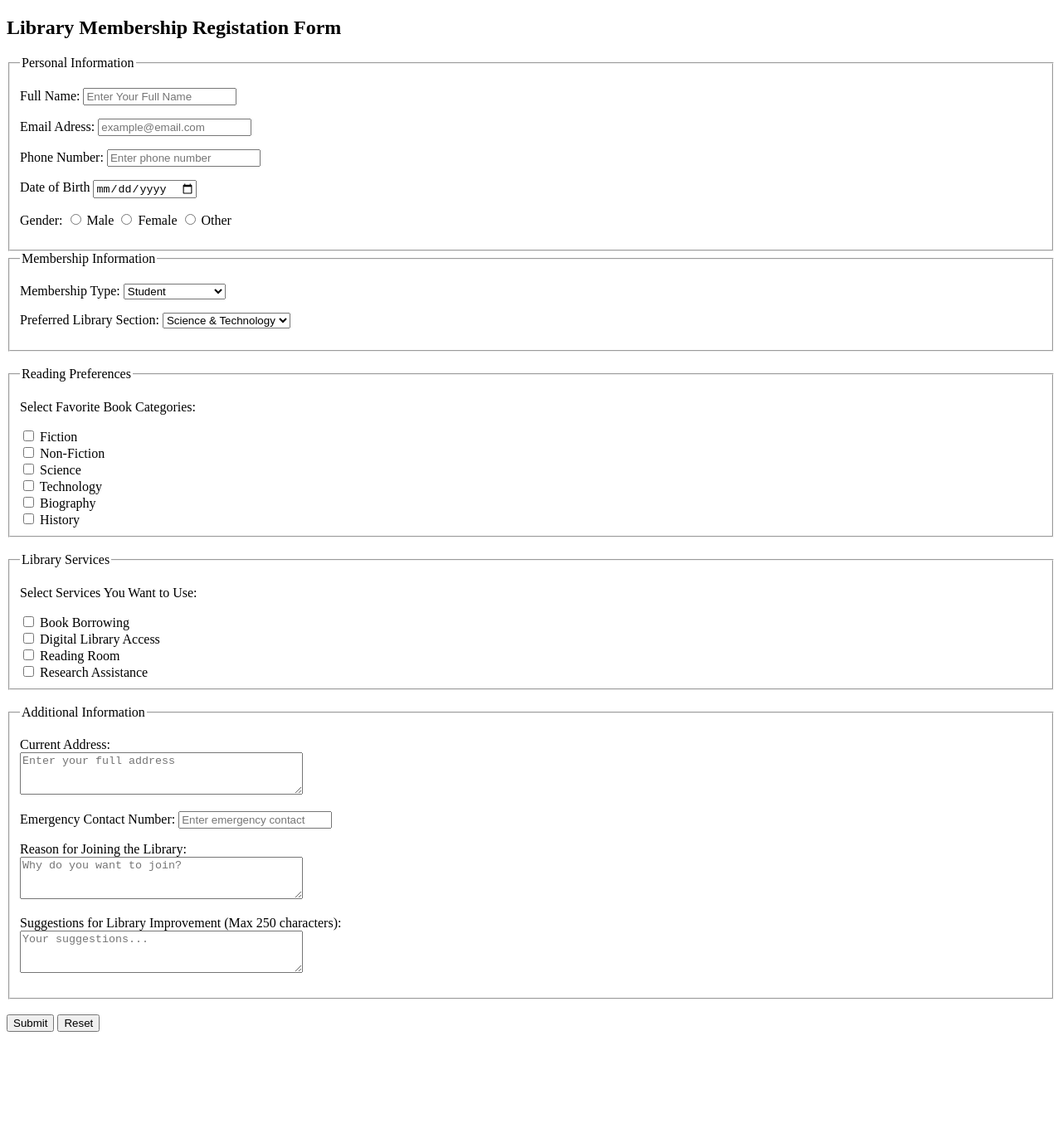
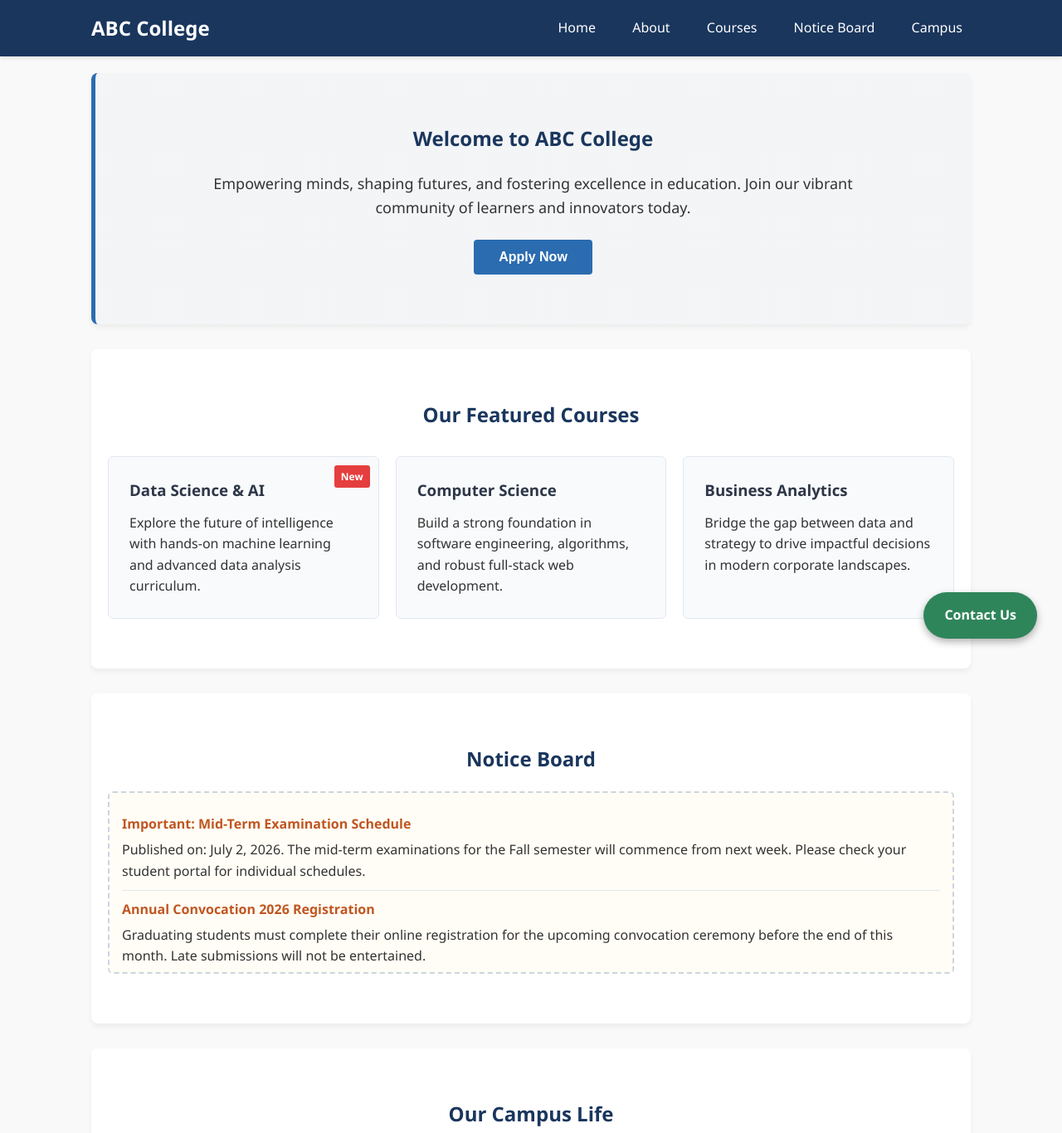
Before and after one commit to sadik773/Web_Tech-_SM2526, a plain HTML site: page index.html in a window 1280 px wide. Shown: the top 1366 px of the page at 83% size. Before the commit the page ends 1252 px from the top, so only its background shows below. Drawn offline with Linux system fonts and the light colour scheme.

Commit message:
WT LAB _4

```diff
--- a/index.html
+++ b/index.html
@@ -3,213 +3,110 @@
 <head>
     <meta charset="UTF-8">
     <meta name="viewport" content="width=device-width, initial-scale=1.0">
-    <title>Libreary membership Regestration Form</title>
+    <title>ABC College | Welcome</title>
+    <!-- External CSS link matching the required filename -->
+    <link rel="stylesheet" href="style.css">
 </head>
 <body>
 
-    <h2> Library Membership Registation Form</h2>
+    <!-- Fixed/Sticky Contact Button -->
+    <a href="#contact" class="fixed-contact-btn">Contact Us</a>
 
-   <fieldset>
-            <legend>Personal Information</legend>
+    <!-- Header Section -->
+    <header class="main-header">
+        <div class="header-container">
+            <h1 id="college-logo">ABC College</h1>
+            <nav class="nav-menu">
+                <ul>
+                    <li><a href="#home">Home</a></li>
+                    <li><a href="#about">About</a></li>
+                    <li><a href="#courses">Courses</a></li>
+                    <li><a href="#notices">Notice Board</a></li>
+                    <li><a href="#campus">Campus</a></li>
+                </ul>
+            </nav>
+        </div>
+    </header>
 
+    <!-- Main Content Wrapper -->
+    <main class="content-wrapper">
 
-            <p>
-                <label for="fullname">Full Name:</label>
-                <input type="text"  id="fullname"   name="fullname"  placeholder="Enter Your Full Name"  required>
-            </p>
+        <!-- Welcome Section -->
+        <section id="home" class="welcome-section">
+            <h2>Welcome to ABC College</h2>
+            <p>Empowering minds, shaping futures, and fostering excellence in education. Join our vibrant community of learners and innovators today.</p>
+            <button class="btn-primary">Apply Now</button>
+        </section>
 
+        <!-- Courses Section -->
+        <section id="courses" class="courses-section">
+            <h2 class="section-title">Our Featured Courses</h2>
+            <div class="courses-grid">
+                <!-- Course Card 1 with 'New' Badge -->
+                <div class="course-card">
+                    <span class="badge-new">New</span>
+                    <h3>Data Science & AI</h3>
+                    <p>Explore the future of intelligence with hands-on machine learning and advanced data analysis curriculum.</p>
+                </div>
+                <!-- Course Card 2 -->
+                <div class="course-card">
+                    <h3>Computer Science</h3>
+                    <p>Build a strong foundation in software engineering, algorithms, and robust full-stack web development.</p>
+                </div>
+                <!-- Course Card 3 -->
+                <div class="course-card">
+                    <h3>Business Analytics</h3>
+                    <p>Bridge the gap between data and strategy to drive impactful decisions in modern corporate landscapes.</p>
+                </div>
+            </div>
+        </section>
 
-            <p>
-                <label for="memberid>Membership ID:</label>
-                <input type="text" id="memberid" name="memberid" placeholder="e.g., ID-12345" required>
-            </p>
+        <!-- Notice Board Section -->
+        <section id="notices" class="notice-section">
+            <h2>Notice Board</h2>
+            <!-- Box demonstrating fixed height and overflow scroll -->
+            <div class="notice-board-box">
+                <div class="notice-item">
+                    <h4>Important: Mid-Term Examination Schedule</h4>
+                    <p>Published on: July 2, 2026. The mid-term examinations for the Fall semester will commence from next week. Please check your student portal for individual schedules.</p>
+                </div>
+                <hr>
+                <div class="notice-item">
+                    <h4>Annual Convocation 2026 Registration</h4>
+                    <p>Graduating students must complete their online registration for the upcoming convocation ceremony before the end of this month. Late submissions will not be entertained.</p>
+                </div>
+                <hr>
+                <div class="notice-item">
+                    <h4>Scholarship Applications Open</h4>
+                    <p>Applications for merit-based and need-based financial aid for the next academic year are now being accepted. Submit your documents to the registrar office.</p>
+                </div>
+            </div>
+        </section>
 
+        <!-- Campus Section -->
+        <section id="campus" class="campus-section">
+            <h2>Our Campus Life</h2>
+            <div class="campus-container">
+                <!-- Image Placeholder -->
+                <div class="campus-image-placeholder">
+                    <p>[ Campus Image Area ]</p>
+                </div>
+                <!-- Overlapping Information Box -->
+                <div class="campus-overlay-box">
+                    <h3>State-of-the-Art Infrastructure</h3>
+                    <p>Our campus provides modern labs, extensive libraries, and interactive spaces designed to enhance collaboration and creative learning experiences.</p>
+                </div>
+            </div>
+        </section>
 
-            <p>
-                <label for="email">Email Adress:</label>
-                <input type="email" id="email" name="email" placeholder="example@email.com" required>
-            </p>
+    </main>
 
+    <!-- Footer Section -->
+    <footer id="contact" class="main-footer">
+        <p class="footer-title">ABC College</p>
+        <p>Email: info@abccollege.edu | Phone: +1 (555) 123-4567</p>
+        <p class="footer-copyright">&copy; 2026 ABC College. All Rights Reserved.</p>
+    </footer>
 
-            <p>
-                <label for="phone">Phone Number:</label>
-                <input type="tel" id="phone" name="phone" placeholder="Enter phone number" required>
-            </p>
-
-
-            <p>
-                <label for="dob">Date of Birth</label>
-                <input type="date" id="dob" name="dob" required>
-            </p>
-
-
-            <p>
-                <label>Gender:</label>
-                <input type="radio" id="male" name="gender" value="Male">
-                <label for="male">Male</label>
-
-
-                <input type="radio" id="female" name="gender" value="Female">
-                <label for="female">Female</label>
-
-                <input type="radio" id="other" name="gender" value="Other">
-                <label for="other">Other</label>
-            </p>
-
-        </fieldset>
-
-
-
-  <fieldset>
-            <legend>Membership Information</legend>
-
-
-            <p>
-                <label for="membership_type">Membership Type:</label>
-                <select id="membership_type" name="membership_type">
-
-
-
-                    <option value="student" selected>Student</option>
-
-                    <option value="faculty">Faculty</option>
-
-                    <option value="researcher">Researcher</option>
-
-                    <option value="general">General Member</option>
-
-
-                </select>
-            </p>
-
-
-
-            <p>
-                <label for="library_section">Preferred Library Section:</label>
-
-                <select id="library_section" name="library_section">
-
-
-                    <option value="science_tech">Science & Technology</option>
-
-                    <option value="literature">Literature</option>
-
-                    <option value="business">Business Studies</option>
-
-                    <option value="history">History</option>
-
-                    <option value="arts_culture">Arts & Culture</option>
-
-
-                </select>
-            </p>
-
-
-        </fieldset>  <br>
-
-
-
-
-  <fieldset>
-            <legend>Reading Preferences</legend>
-
-            <p>Select Favorite Book Categories:</p>
-
-            <input type="checkbox"  id="cat_fiction"   name="category" value="Fiction">
-            <label for="cat_fiction">Fiction</label><br>
-
-
-            <input type="checkbox" id="cat_nonfiction" name="category" value="Non-Fiction">
-            <label for="cat_nonfiction">Non-Fiction</label><br>
-
-
-            <input type="checkbox" id="cat_science" name="category" value="Science">
-            <label for="cat_science">Science</label><br>
-
-
-            <input type="checkbox" id="cat_tech" name="category" value="Technology">
-            <label for="cat_tech">Technology</label><br>
-
-
-            <input type="checkbox" id="cat_biography" name="category" value="Biography">
-            <label for="cat_biography">Biography</label><br>
-
-
-            <input type="checkbox" id="cat_history" name="category" value="History">
-            <label for="cat_history">History</label>
-
-
-  </fieldset><br>
-
-
-
-<fieldset>
-
-            <legend>Library Services</legend>
-            <p>Select Services You Want to Use:</p>
-
-
-
-            <input type="checkbox"  id="srv_borrow" name="services" value="Book Borrowing">
-            <label for="srv_borrow">Book Borrowing</label><br>
-
-
-            <input type="checkbox" id="srv_digital" name="services" value="Digital Library Access">
-            <label for="srv_digital">Digital Library Access</label><br>
-
-
-            <input type="checkbox" id="srv_room" name="services" value="Reading Room">
-            <label for="srv_room">Reading Room</label><br>
-
-
-            <input type="checkbox" id="srv_research" name="services" value="Research Assistance">
-            <label for="srv_research">Research Assistance</label>
-
-
-        </fieldset><br>
-
-<fieldset>
-            <legend>Additional Information</legend>
-
-
-            <p>
-                <label for="address">Current Address:</label><br>
-                <textarea id="address" name="address" rows="3" cols="40" placeholder="Enter your full address"></textarea>
-            </p>
-
-
-
-            <p>
-                <label for="emergency_phone">Emergency Contact Number:</label>
-                <input type="tel" id="emergency_phone" name="emergency_phone" placeholder="Enter emergency contact">
-            </p>
-
-
-            <p>
-                <label for="reason">Reason for Joining the Library:</label><br>
-                <textarea id="reason" name="reason" rows="3" cols="40" placeholder="Why do you want to join?"></textarea>
-            </p>
-
-
-            <p>
-                <label for="suggestions">Suggestions for Library Improvement (Max 250 characters):</label><br>
-                <textarea id="suggestions" name="suggestions" rows="3" cols="40" maxlength="250" placeholder="Your suggestions..."></textarea>
-            </p>
-
-
-        </fieldset>
-
-        <br>
-
-        <button type="submit">Submit</button>
-        <button type="reset">Reset</button>
-
-
-
-
-
-
-
-    </from>
 </body>
 </html>
--- /dev/null
+++ b/style.css
@@ -0,0 +1,279 @@
+/* ==========================================================================
+   1. Universal Selector & Global Resets
+   ========================================================================== */
+* {
+    margin: 0;
+    padding: 0;
+    box-sizing: border-box;
+}
+
+body {
+    font-family: 'Segoe UI', Tahoma, Geneva, Verdana, sans-serif;
+    line-height: 1.6;
+    color: #333;
+    background-color: #f9f9f9;
+}
+
+/* ==========================================================================
+   2. Layout & Positioning Basics
+   ========================================================================== */
+.content-wrapper {
+    max-width: 1100px; /* Use of max-width */
+    margin: 0 auto;    /* Box Model layout centering */
+    padding: 20px;
+}
+
+section {
+    padding: 60px 20px;
+    margin-bottom: 30px;
+    background: #ffffff;
+    border-radius: 8px;
+    box-shadow: 0 4px 6px rgba(0,0,0,0.05);
+}
+
+/* Group Selector applied for section headings */
+.welcome-section h2, .courses-section h2, .notice-section h2, .campus-section h2 {
+    color: #1a365d;
+    margin-bottom: 20px;
+    text-align: center;
+}
+
+/* ==========================================================================
+   3. Header & Navigation (Sticky & Display concepts)
+   ========================================================================== */
+.main-header {
+    background-color: #1a365d;
+    color: #ffffff;
+    position: sticky; /* Position concept */
+    top: 0;
+    z-index: 100;    /* High z-index to keep header above content */
+    box-shadow: 0 2px 5px rgba(0,0,0,0.1);
+}
+
+.header-container {
+    max-width: 1100px;
+    margin: 0 auto;
+    display: flex;
+    justify-content: space-between;
+    align-items: center;
+    padding: 15px 20px;
+}
+
+/* ID Selector */
+#college-logo {
+    font-size: 24px;
+    font-weight: bold;
+}
+
+/* Element & Inline-block usage */
+.nav-menu ul {
+    list-style: none;
+}
+
+.nav-menu ul li {
+    display: inline-block; /* Display concept */
+    margin-left: 20px;
+}
+
+.nav-menu ul li a {
+    color: #ffffff;
+    text-decoration: none;
+    font-weight: 500;
+    padding: 5px 10px;
+    transition: color 0.3s;
+}
+
+.nav-menu ul li a:hover {
+    color: #cbd5e1;
+}
+
+/* ==========================================================================
+   4. Welcome Section
+   ========================================================================== */
+.welcome-section {
+    text-align: center;
+    background: linear-gradient(rgba(26, 54, 93, 0.05), rgba(26, 54, 93, 0.05)), #ffffff;
+    border-left: 5px solid #2b6cb0;
+}
+
+.welcome-section p {
+    font-size: 18px;
+    max-width: 800px;
+    margin: 0 auto 25px auto;
+}
+
+.btn-primary {
+    background-color: #2b6cb0;
+    color: white;
+    border: none;
+    padding: 12px 30px;
+    font-size: 16px;
+    border-radius: 4px;
+    cursor: pointer;
+    font-weight: bold;
+}
+
+.btn-primary:hover {
+    background-color: #2c5282;
+}
+
+/* ==========================================================================
+   5. Courses Section (Box Model & Absolute Positioning)
+   ========================================================================== */
+.courses-grid {
+    display: flex;
+    gap: 20px;
+    justify-content: space-between;
+    flex-wrap: wrap;
+}
+
+/* Class Selector */
+.course-card {
+    flex: 1;
+    min-width: 280px;
+    background: #f8fafc;
+    border: 1px solid #e2e8f0; /* Box model border */
+    padding: 25px;            /* Box model padding */
+    margin-top: 10px;         /* Box model margin */
+    border-radius: 6px;
+    position: relative;       /* Context for Absolute badge position */
+}
+
+/* Absolute badge position usage */
+.badge-new {
+    position: absolute;
+    top: 10px;
+    right: 10px;
+    background-color: #e53e3e;
+    color: white;
+    font-size: 12px;
+    font-weight: bold;
+    padding: 4px 8px;
+    border-radius: 3px;
+    z-index: 10;
+}
+
+.course-card h3 {
+    margin-bottom: 12px;
+    color: #2d3748;
+}
+
+/* ==========================================================================
+   6. Notice Board Section (Overflow usage)
+   ========================================================================== */
+.notice-board-box {
+    height: 220px;       /* Fixed height requirement */
+    overflow-y: scroll;  /* Overflow concept demonstration */
+    border: 2px dashed #cbd5e1;
+    padding: 15px;
+    background-color: #fffdf5;
+    border-radius: 6px;
+}
+
+.notice-item {
+    padding: 10px 0;
+}
+
+.notice-item h4 {
+    color: #c05621;
+    margin-bottom: 5px;
+}
+
+hr {
+    border: 0;
+    height: 1px;
+    background: #e2e8f0;
+}
+
+/* ==========================================================================
+   7. Campus Section (Overlapping Elements & z-index)
+   ========================================================================== */
+.campus-container {
+    position: relative; /* Context for overlapping absolute box */
+    height: 350px;
+    margin-top: 20px;
+}
+
+/* Image Placeholder Base Layer */
+.campus-image-placeholder {
+    width: 85%;
+    height: 300px;
+    background-color: #cbd5e1;
+    display: flex;
+    align-items: center;
+    justify-content: center;
+    color: #475569;
+    font-weight: bold;
+    border-radius: 6px;
+    position: absolute;
+    top: 0;
+    left: 0;
+    z-index: 1; /* Underneath the info card */
+}
+
+/* Overlapping Info Box Top Layer */
+.campus-overlay-box {
+    position: absolute;
+    bottom: 0;
+    right: 0;
+    width: 40%;
+    min-width: 280px;
+    background-color: #1a365d;
+    color: #ffffff;
+    padding: 25px;
+    border-radius: 6px;
+    box-shadow: 0 10px 20px rgba(0,0,0,0.2);
+    z-index: 5; /* Higher z-index to force overlap */
+}
+
+.campus-overlay-box h3 {
+    margin-bottom: 10px;
+    color: #90cdf4;
+}
+
+/* ==========================================================================
+   8. Fixed Contact Us Button
+   ========================================================================== */
+.fixed-contact-btn {
+    position: fixed; /* Fixed placement requirement */
+    bottom: 30px;
+    right: 30px;
+    background-color: #2f855a;
+    color: white;
+    padding: 15px 25px;
+    text-decoration: none;
+    font-weight: bold;
+    border-radius: 50px;
+    box-shadow: 0 4px 10px rgba(0,0,0,0.3);
+    z-index: 999; /* Always on very top layer */
+    transition: transform 0.2s;
+}
+
+.fixed-contact-btn:hover {
+    transform: scale(1.05);
+    background-color: #22543d;
+}
+
+/* ==========================================================================
+   9. Footer Section (Block display usage)
+   ========================================================================== */
+.main-footer {
+    background-color: #2d3748;
+    color: #a0aec0;
+    text-align: center;
+    padding: 40px 20px;
+    margin-top: 40px;
+}
+
+.footer-title {
+    display: block; /* Display block concept explicitly highlighted */
+    font-size: 20px;
+    color: #ffffff;
+    margin-bottom: 10px;
+    font-weight: bold;
+}
+
+.footer-copyright {
+    margin-top: 15px;
+    font-size: 14px;
+}
```
